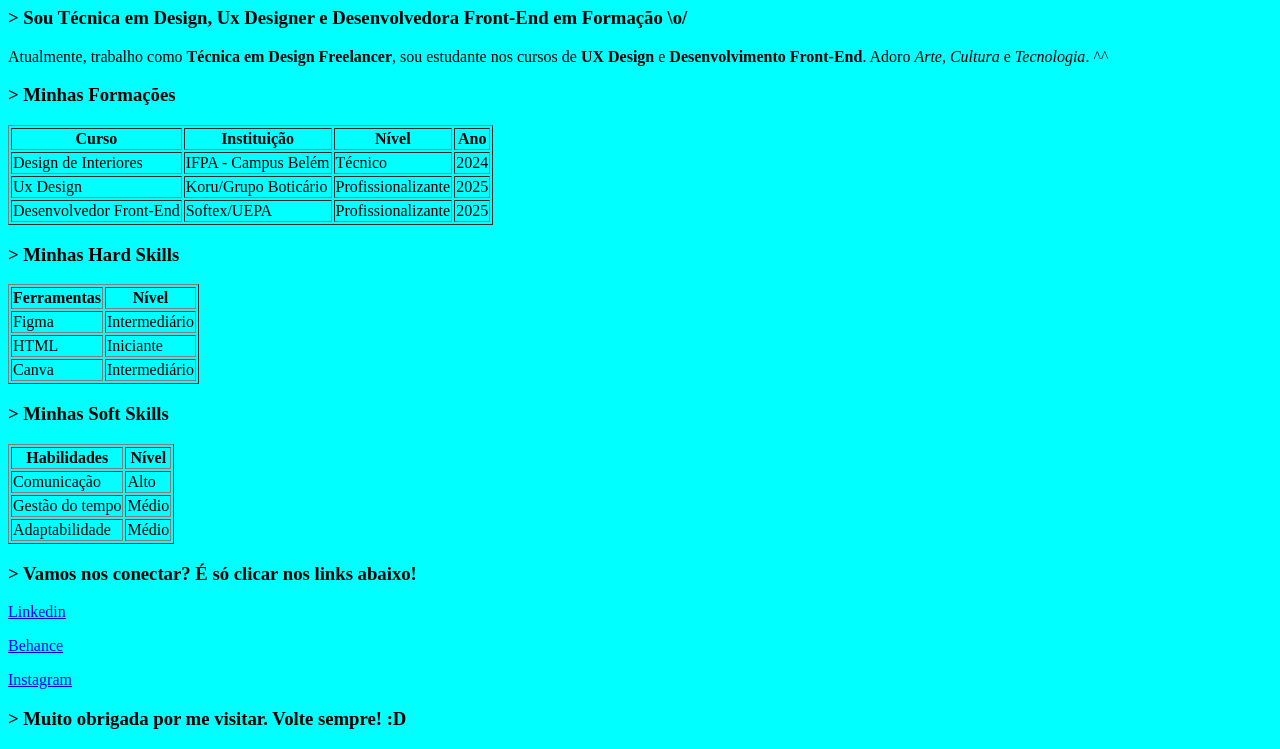
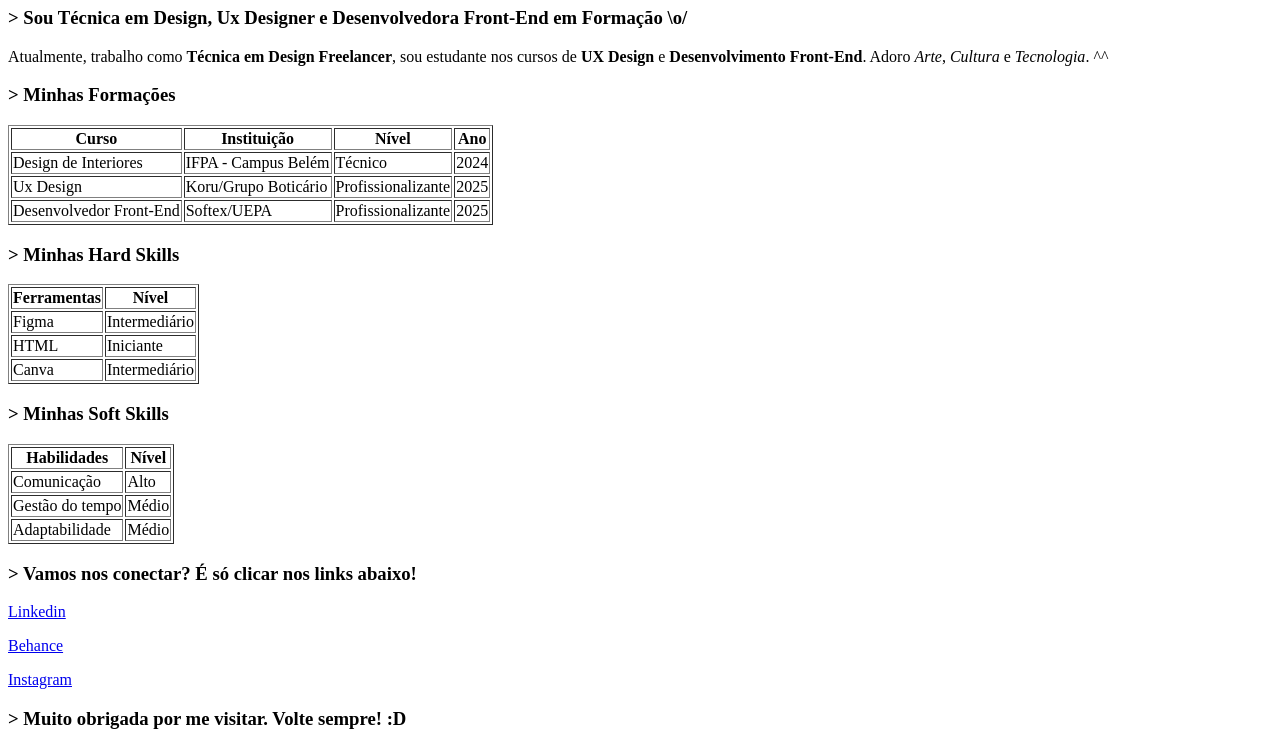
Before and after one commit to victoriacorderio/meu-primeiro-site, a plain HTML site: page index.html in a window 1280 px wide. Shown: the part 73-822 px from the top of the page. Drawn offline with Linux system fonts and the light colour scheme.

Commit message:
remoção do css

```diff
--- a/index.html
+++ b/index.html
@@ -7,7 +7,6 @@
     <!-- tag's  no formato <tag atributo=""></tag> possuem propriedades que podem possuir valores (atributos)-->
     <meta charset="UTF-8">
     <meta name="viewport" content="width=device-width, initial-scale=1.0">
-    <link rel="stylesheet" href="styles.css">
     <title>Meu Primeiro Site</title>
 </head>
  <!--Início do corpo do site-->
--- a/styles.css
+++ /dev/null
@@ -1,3 +0,0 @@
-body{
-    background-color: aqua;
-}
```
